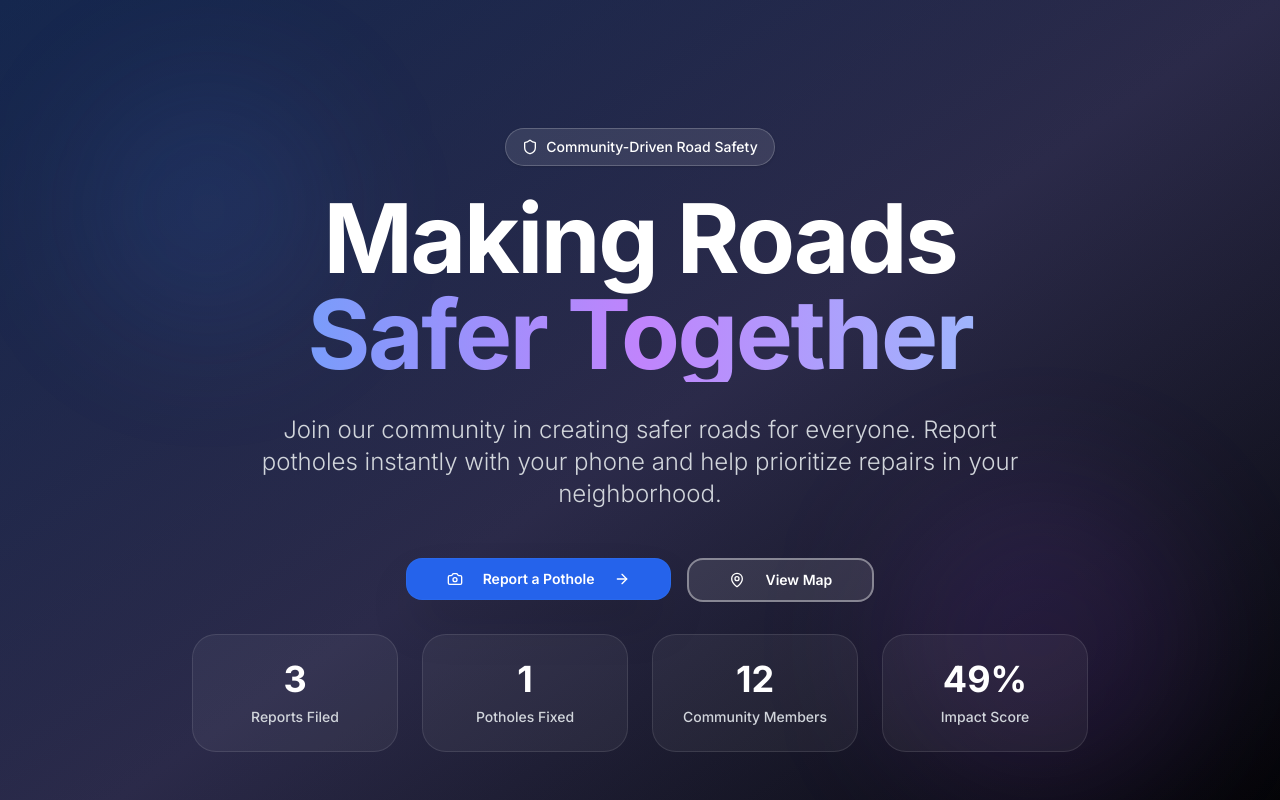
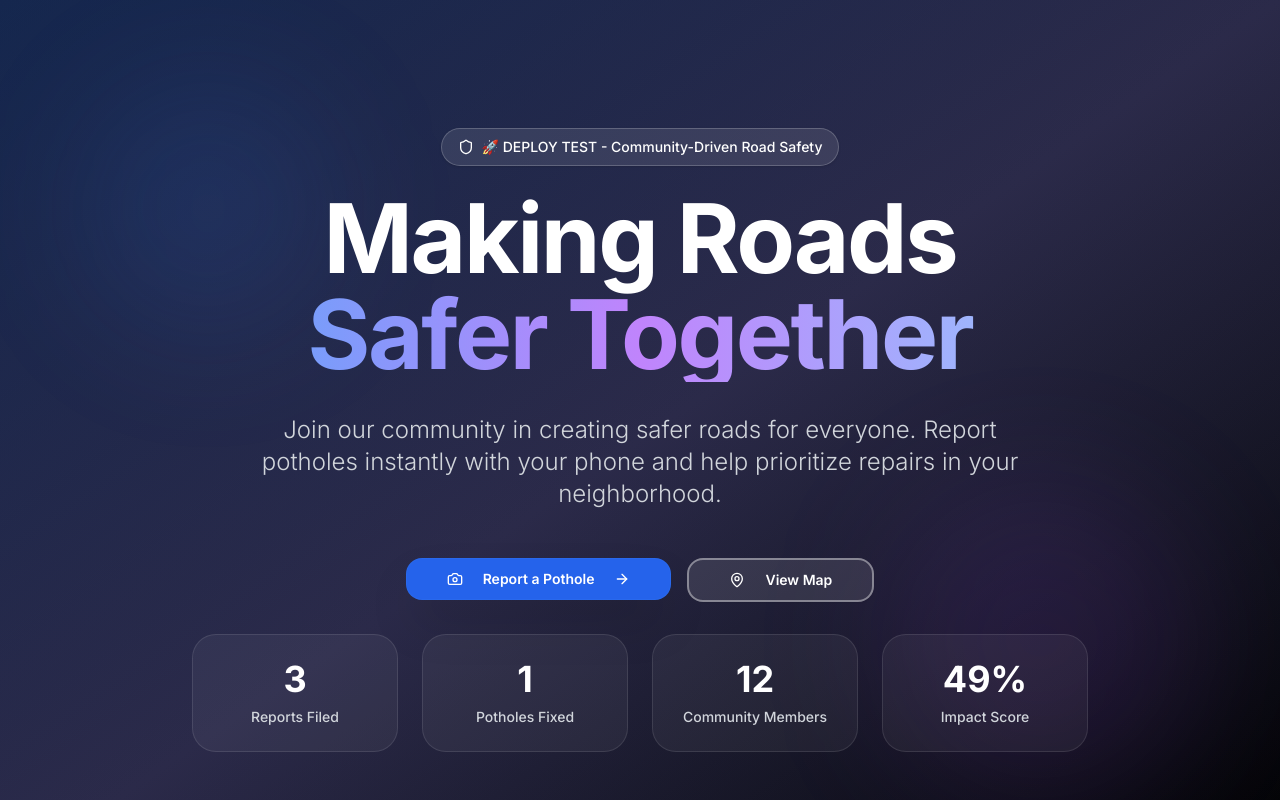
Before and after one commit to sandeshskammath/pothole-reporter, a Next.js app: page / in a window 1280 px wide. Shown: the top 800 px of the page. Built offline with nearby package versions, Linux system fonts and the light colour scheme.

Commit message:
deploy test

```diff
--- a/src/app/page.tsx
+++ b/src/app/page.tsx
@@ -67,7 +67,7 @@ export default function Home() {
             <div className="animate-fade-in-up">
               <Badge className="mb-6 bg-white/10 text-white border-white/20 hover:bg-white/20 backdrop-blur-sm px-4 py-2 text-sm font-medium rounded-full">
                 <Shield className="mr-2 h-4 w-4" />
-                Community-Driven Road Safety
+                🚀 DEPLOY TEST - Community-Driven Road Safety
               </Badge>
               <h1 className="text-5xl md:text-7xl lg:text-8xl font-bold text-white mb-8 leading-tight tracking-tight">
                 Making Roads
```
Also changed, not shown: vercel.json.
